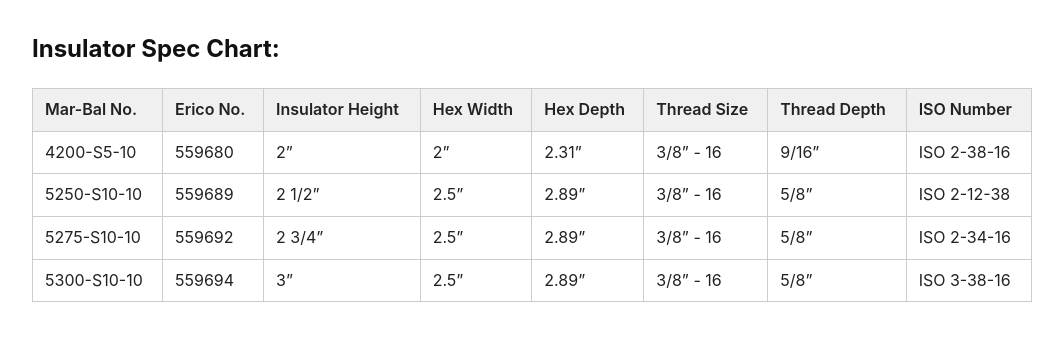
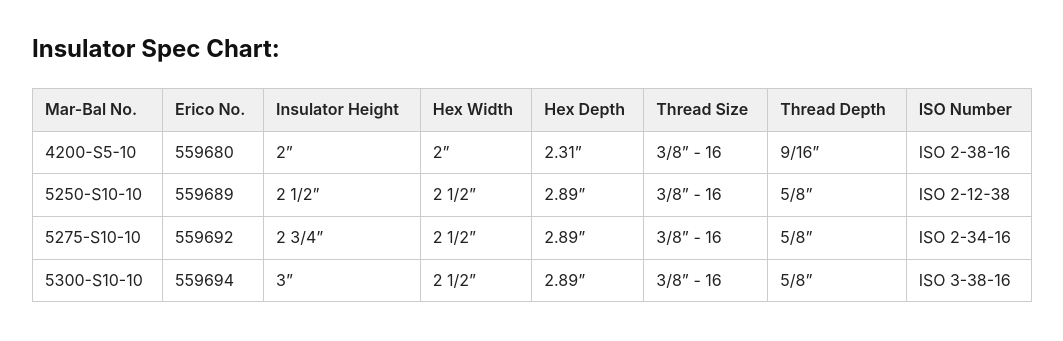
Before and after one commit to epecsupport/Service, a Jekyll site: the page built from support/marbal.md, in a window 1280 px wide. Shown: the top 341 px of the page, without its empty margins (108-1171 px from the left). Built offline with Jekyll 4.4.1, drawn with Linux system fonts in a browser that asks for light colours.

Commit message:
Update measurements

```diff
--- a/support/marbal.md
+++ b/support/marbal.md
@@ -9,6 +9,6 @@ autolink: true
 | Mar-Bal No. | Erico No. | Insulator Height | Hex Width | Hex Depth | Thread Size | Thread Depth | ISO Number  |
 |-------------|-----------|------------------|-----------|-----------|-------------|--------------|-------------|
 | 4200-S5-10  | 559680    | 2"               | 2"        | 2.31"     | 3/8" - 16   | 9/16"        | ISO 2-38-16 |
-| 5250-S10-10 | 559689    | 2 1/2"           | 2.5"      | 2.89"     | 3/8" - 16   | 5/8"         | ISO 2-12-38 |
-| 5275-S10-10 | 559692    | 2 3/4"           | 2.5"      | 2.89"     | 3/8" - 16   | 5/8"         | ISO 2-34-16 |
-| 5300-S10-10 | 559694    | 3"               | 2.5"      | 2.89"     | 3/8" - 16   | 5/8"         | ISO 3-38-16 |
+| 5250-S10-10 | 559689    | 2 1/2"           | 2 1/2"    | 2.89"     | 3/8" - 16   | 5/8"         | ISO 2-12-38 |
+| 5275-S10-10 | 559692    | 2 3/4"           | 2 1/2"    | 2.89"     | 3/8" - 16   | 5/8"         | ISO 2-34-16 |
+| 5300-S10-10 | 559694    | 3"               | 2 1/2"    | 2.89"     | 3/8" - 16   | 5/8"         | ISO 3-38-16 |
```
